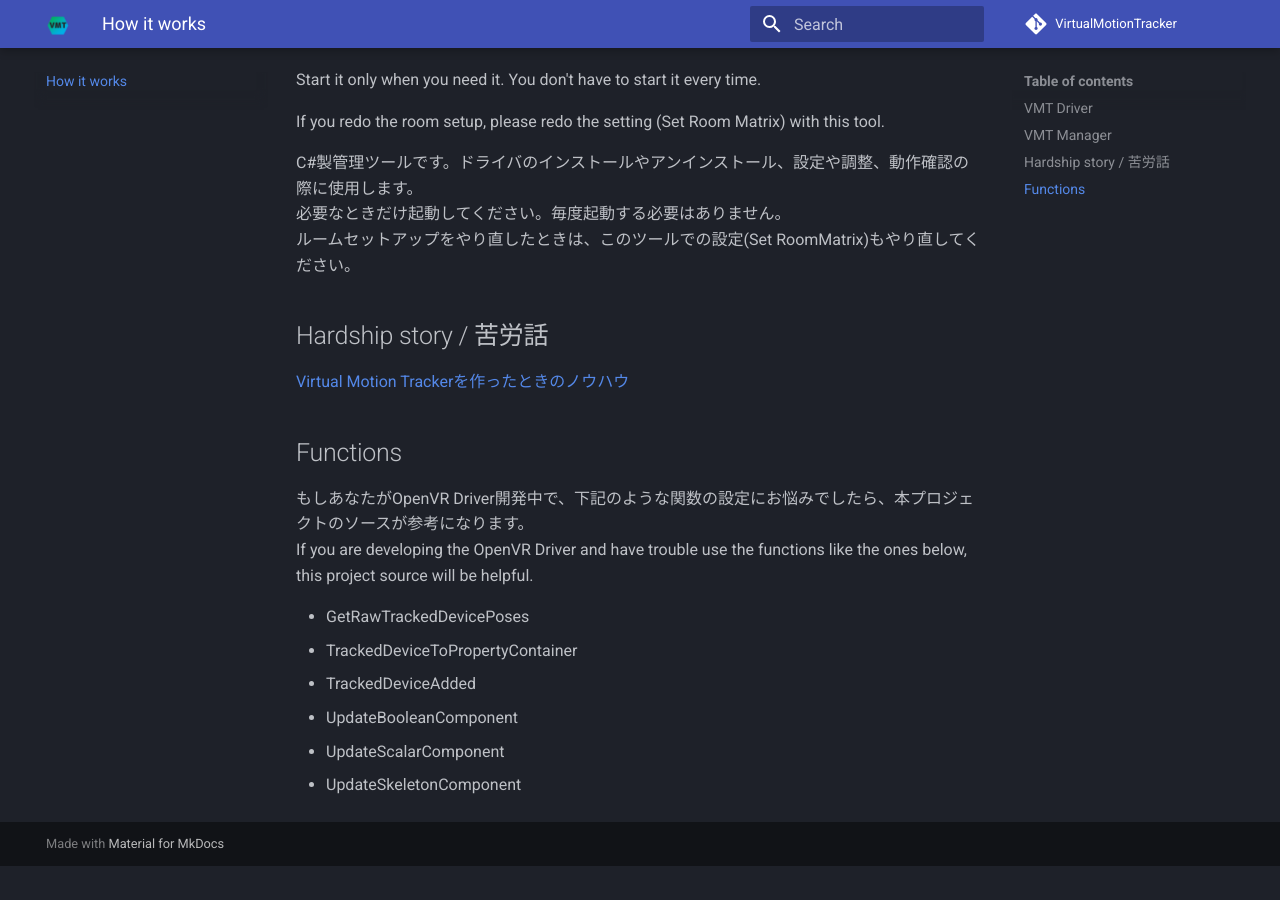
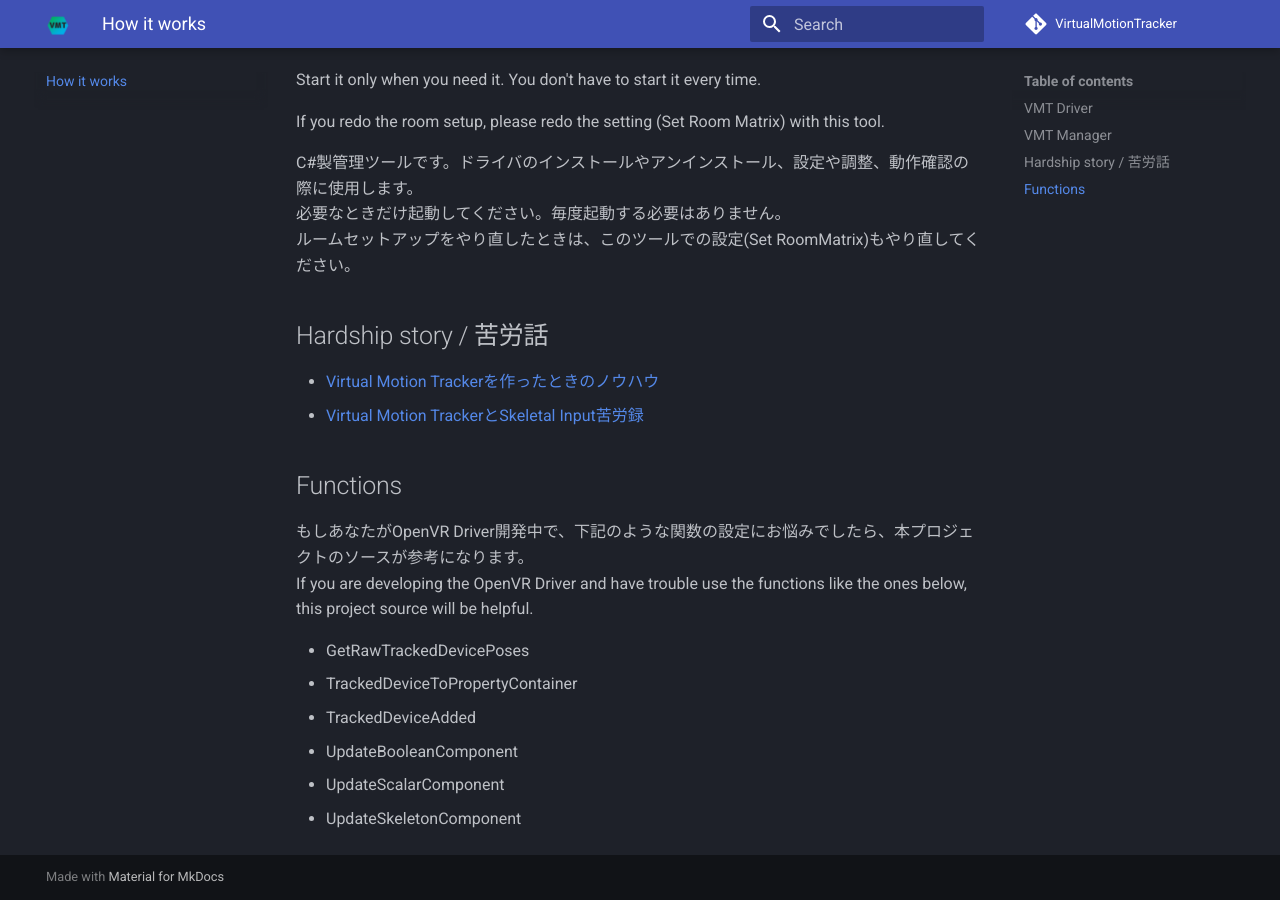
Before and after one commit to gpsnmeajp/VirtualMotionTrackerDocument, an MkDocs documentation site: the page built from docs/howitworks.md, in a window 1280 px wide and 900 px high, scrolled down 1010 px. Built offline with MkDocs 1.6.1 and Material for MkDocs 9.7.7, drawn with Linux system fonts in a browser that asks for light colours; comment, search, counter and statistics services are not loaded; before the commit the page ends 1876 px from its top, so only the background shows below that.

Commit message:
苦労話を追加

```diff
--- a/docs/howitworks.md
+++ b/docs/howitworks.md
@@ -31,7 +31,9 @@
 ルームセットアップをやり直したときは、このツールでの設定(Set RoomMatrix)もやり直してください。
 
 ## Hardship story / 苦労話
-[Virtual Motion Trackerを作ったときのノウハウ](https://qiita.com/gpsnmeajp/items/9c41654e6c89c6b9702f)
+
++ [Virtual Motion Trackerを作ったときのノウハウ](https://qiita.com/gpsnmeajp/items/9c41654e6c89c6b9702f)
++ [Virtual Motion TrackerとSkeletal Input苦労録](https://qiita.com/gpsnmeajp/items/b3d53f41c1a1fa3aefe5)
 
 ## Functions
 もしあなたがOpenVR Driver開発中で、下記のような関数の設定にお悩みでしたら、本プロジェクトのソースが参考になります。
```
